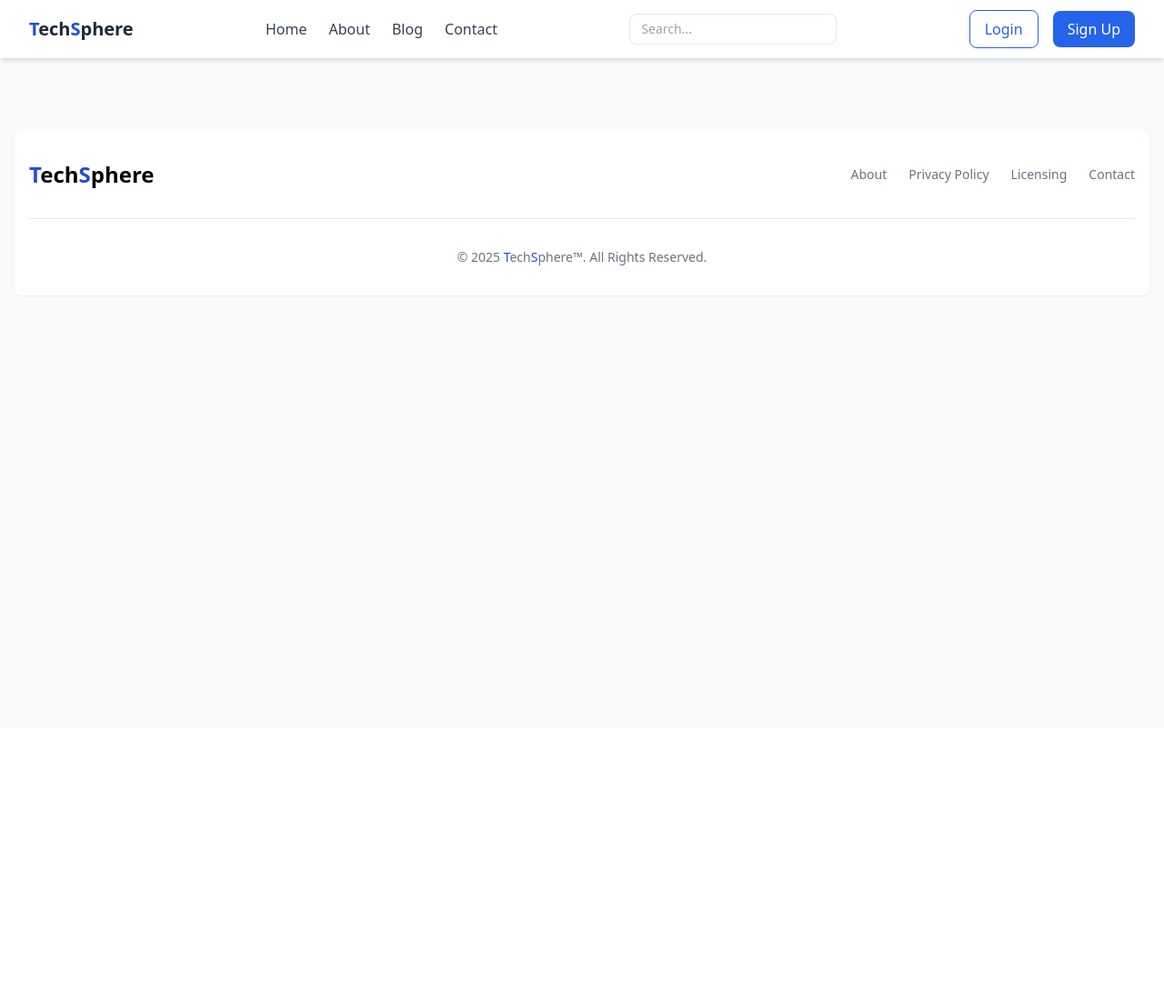
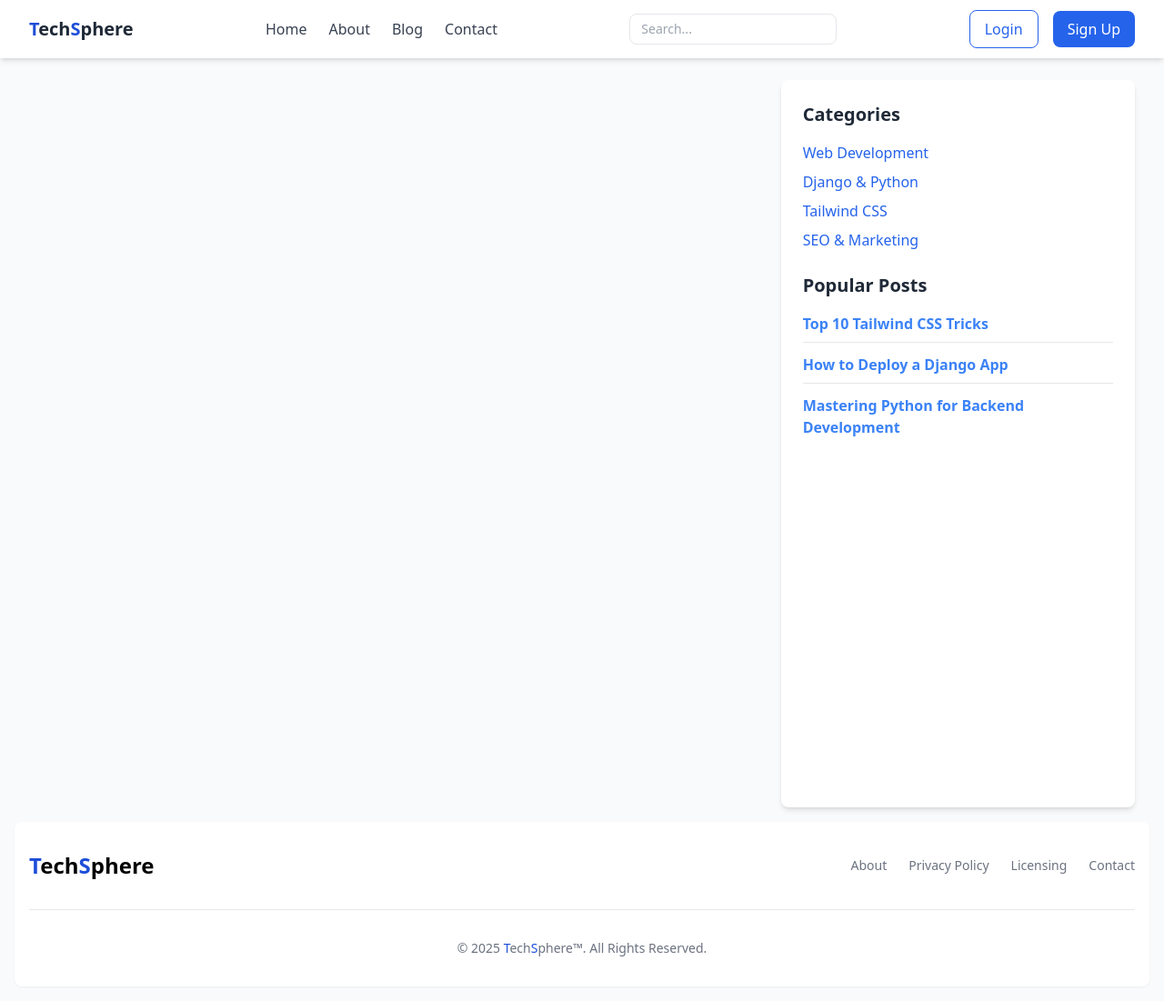
Before and after one commit to AmirAbbasDev/DjangoBlogHub, a Django app: page / in a window 1280 px wide. Shown: the whole page at 91% size. Before the commit the page ends 326 px from the top, so only its background shows below. Run offline with Django 5.2, Linux system fonts and the light colour scheme; data that the repository does not hold is empty; some libraries are stand-ins or nearby versions.

Commit message:
updated main page ui

```diff
--- a/templates/base.html
+++ b/templates/base.html
@@ -27,7 +27,49 @@
     {% endblock %}
 
     {% block content %}
+      <!-- Main Container -->
+      <div class="max-w-7xl mx-auto px-4 sm:px-6 lg:px-8 mt-6 grid grid-cols-1 md:grid-cols-3 gap-6">
+        <!-- Main Content (Left) -->
+        <main class="md:col-span-2 flex flex-col justify-center items-center min-h-screen p-4 gap-6">
+          {% block main %}
 
+          {% endblock %}
+        </main>
+
+        <!-- Sidebar (Right) -->
+        <aside class="bg-white p-6 rounded-lg shadow-md">
+          {% block sidebar %}
+            <h2 class="text-xl font-bold text-gray-800 mb-4">Categories</h2>
+            <ul class="space-y-2">
+              <li>
+                <a href="#" class="text-blue-600 hover:underline">Web Development</a>
+              </li>
+              <li>
+                <a href="#" class="text-blue-600 hover:underline">Django & Python</a>
+              </li>
+              <li>
+                <a href="#" class="text-blue-600 hover:underline">Tailwind CSS</a>
+              </li>
+              <li>
+                <a href="#" class="text-blue-600 hover:underline">SEO & Marketing</a>
+              </li>
+            </ul>
+
+            <h2 class="text-xl font-bold text-gray-800 mt-6 mb-4">Popular Posts</h2>
+            <ul class="space-y-3">
+              <li class="border-b pb-2">
+                <a href="#" class="text-blue-500 font-semibold hover:underline">Top 10 Tailwind CSS Tricks</a>
+              </li>
+              <li class="border-b pb-2">
+                <a href="#" class="text-blue-500 font-semibold hover:underline">How to Deploy a Django App</a>
+              </li>
+              <li>
+                <a href="#" class="text-blue-500 font-semibold hover:underline">Mastering Python for Backend Development</a>
+              </li>
+            </ul>
+          {% endblock %}
+        </aside>
+      </div>
     {% endblock %}
 
     {% block footer %}
--- a/templates/blog/index.html
+++ b/templates/blog/index.html
@@ -9,25 +9,26 @@
 
 {% endblock %}
 
-{% block content %}
-  <div class="flex flex-wrap justify-center mx-auto px-4 my-10 gap-x-8 gap-y-4">
+{% block main %}
   {% for post in posts %}
-      <div class="max-w-sm bg-white border border-gray-200 rounded-lg shadow-sm dark:bg-gray-800 dark:border-gray-700">
-        <a href="#"><img class="rounded-t-lg" src="https://images.pexels.com/photos/842548/pexels-photo-842548.jpeg?auto=compress&cs=tinysrgb&w=1260&h=750&dpr=1" alt="" /></a>
-        <div class="p-5">
-          <a href="#"><h5 class="mb-2 text-2xl font-bold tracking-tight text-gray-900 dark:text-white">{{ post.title }}</h5></a>
-          <article class="post-body mb-3 font-normal text-gray-700 dark:text-gray-400">{{ post.body|safe }}</article>
-          <a href="{% url 'post_detail' post.id post.slug %}" class="inline-flex items-center px-3 py-2 text-sm font-medium text-center text-white bg-blue-700 rounded-lg hover:bg-blue-800 focus:ring-4 focus:outline-none focus:ring-blue-300 dark:bg-blue-600 dark:hover:bg-blue-700 dark:focus:ring-blue-800">
-            Read more<svg class="rtl:rotate-180 w-3.5 h-3.5 ms-2" aria-hidden="true" xmlns="http://www.w3.org/2000/svg" fill="none" viewBox="0 0 14 10">
+    <!-- Blog Card -->
+    <div class="max-w-2xl bg-white rounded-lg shadow-md overflow-hidden flex flex-col md:flex-row">
+      <!-- Image Section -->
+      <img src="https://images.pexels.com/photos/842548/pexels-photo-842548.jpeg?auto=compress&cs=tinysrgb&w=1260&h=750&dpr=1" alt="Blog Thumbnail" class="w-full md:w-1/3 h-48 md:h-auto object-cover" />
+
+      <!-- Content Section -->
+      <div class="p-5 flex flex-col justify-center">
+        <h2 class="text-xl font-semibold text-gray-800">{{ post.title }}</h2>
+        <article class="post-body text-gray-600 mt-2">{{ post.body|safe }}</article>
+        <a href="{% url 'post_detail' post.id post.slug %}" class="inline-flex items-center mt-4 px-4 py-2 bg-blue-600 text-white text-sm font-medium rounded-lg hover:bg-blue-700 transition self-start">
+          Read More<svg class="rtl:rotate-180 w-3.5 h-3.5 ms-2" aria-hidden="true" xmlns="http://www.w3.org/2000/svg" fill="none" viewBox="0 0 14 10">
             <path stroke="currentColor" stroke-linecap="round" stroke-linejoin="round" stroke-width="2" d="M1 5h12m0 0L9 1m4 4L9 9" />
           </svg>
         </a>
       </div>
     </div>
   {% endfor %}
-  </div>
 {% endblock %}
-
 {% block script %}
   <script>
     const maxLength = 160
```
Lines whose indentation alone changed are shown as unchanged.
